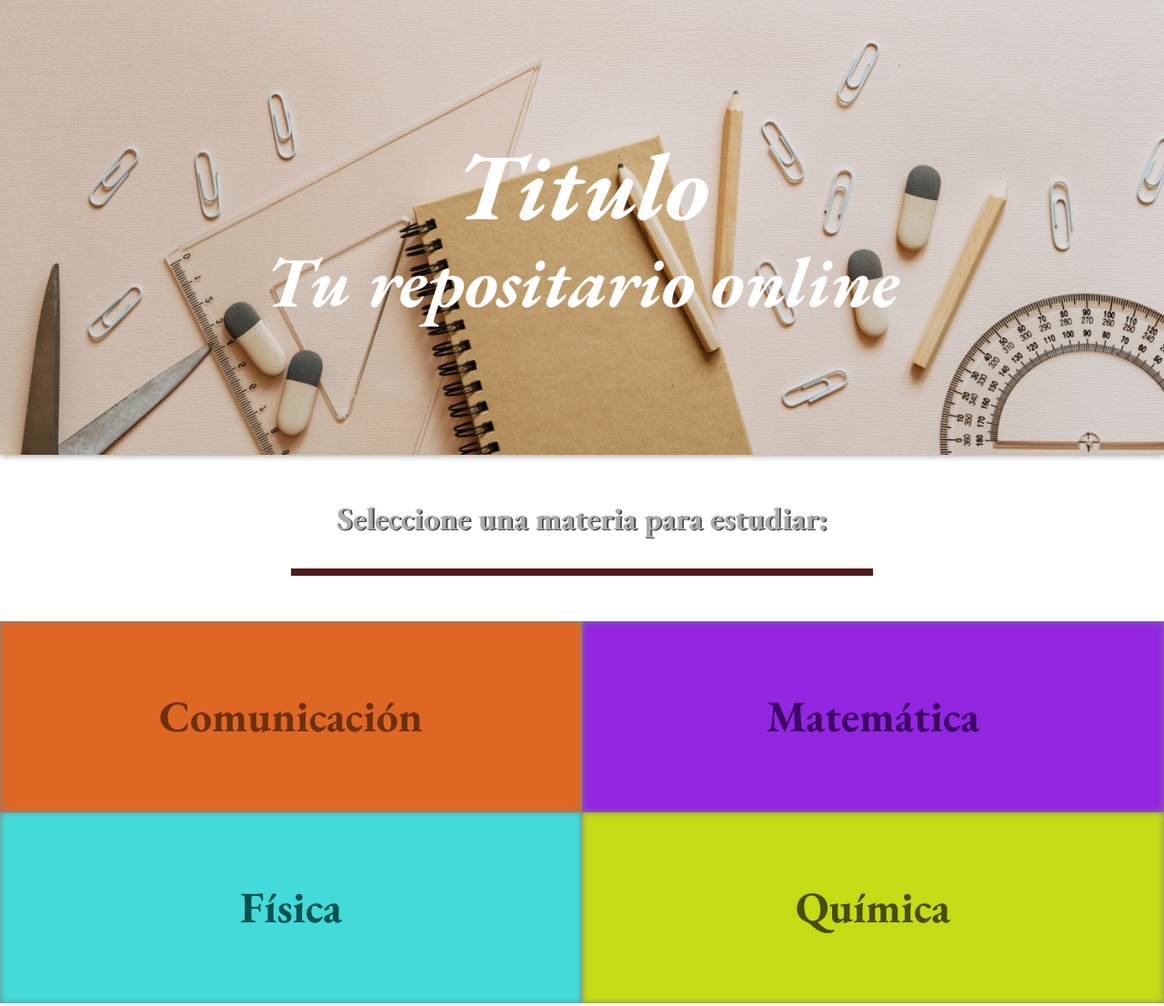
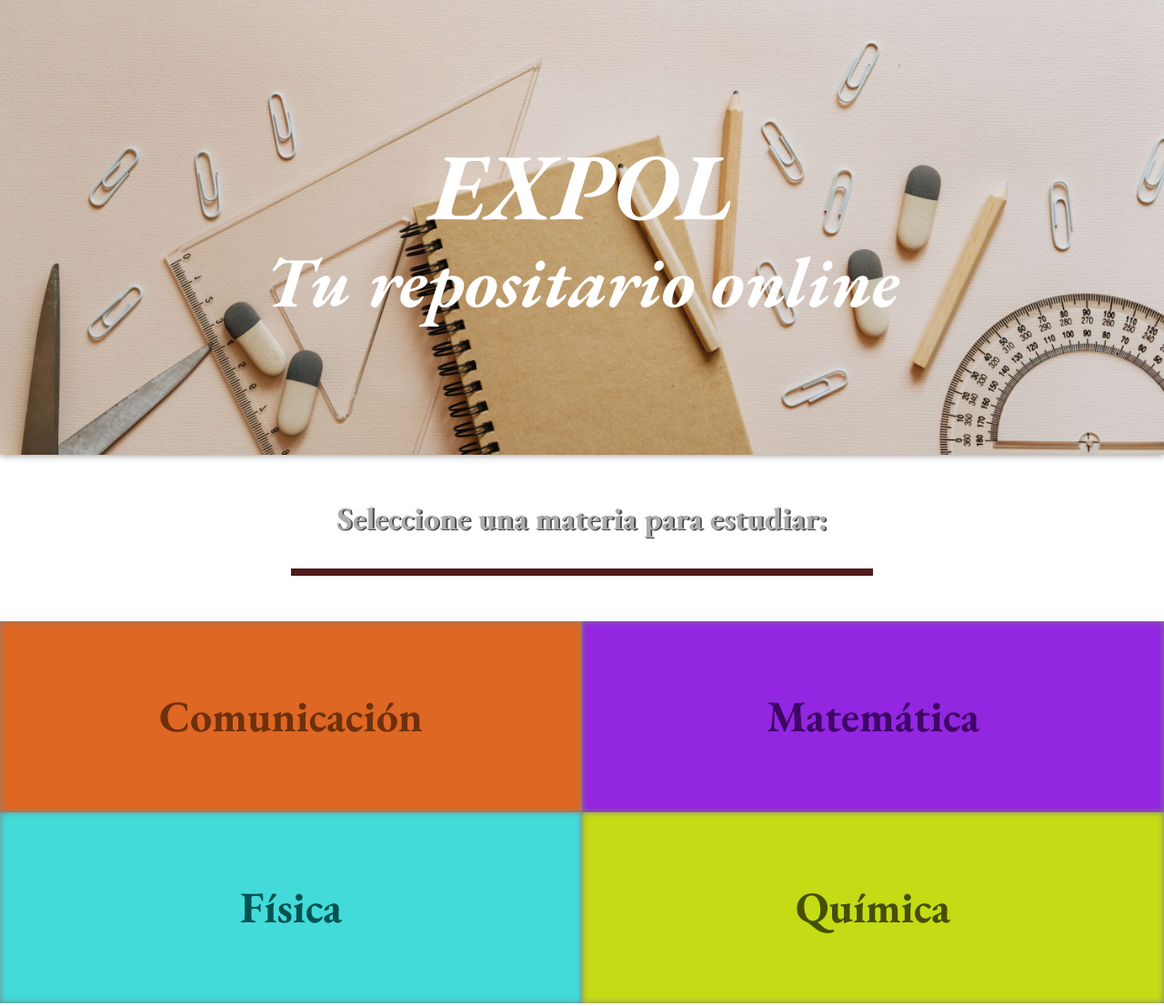
Before and after one commit to FabricioMoreno/Expol, a website: page source/index.html in a window 1280 px wide. Shown: the top 1106 px of the page at 91% size. Drawn offline with nearby package versions, Linux system fonts and the light colour scheme.

Commit message:
Cambie al nombre de la pagina a Expol

```diff
--- a/source/css/index.css
+++ b/source/css/index.css
@@ -22,7 +22,10 @@
 
   box-shadow: 0  0 8px gray;
 }
-
+.header h1
+{
+  text-transform: uppercase;
+}
 .banner .banner-image
 {
   display: flex;
--- a/source/index.html
+++ b/source/index.html
@@ -3,7 +3,7 @@
 <head>
     <meta charset="UTF-8">
     <meta name="viewport" content="width=device-width, initial-scale=1.0">
-    <title>Document</title>
+    <title>Expol</title>
     <!-- Fonts -->
     <link href="https://fonts.googleapis.com/css2?family=EB+Garamond:ital,wght@0,400;0,500;0,600;0,700;0,800;1,400;1,500;1,600;1,700;1,800&display=swap" rel="stylesheet">
     <!-- Normalize.css -->
@@ -18,7 +18,7 @@
             <div class="banner">
                 <div class="banner-image">
                     <div class="banner-inner-container">
-                        <h1>Titulo</h1>
+                        <h1>Expol</h1>
                         <h2>Tu repositario online </h2>
                     </div>
                 </div>
```
